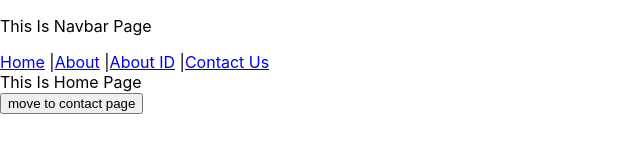
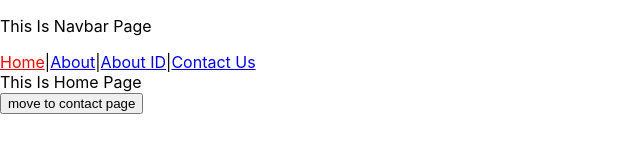
Before and after one commit to ankitanshu2020/React-Router, a React (Create React App) app in the folder routedemo/: page / in a window 1280 px wide. Shown: the top 160 px of the page, without its empty margins (0-640 px from the left). Built offline with nearby package versions, Linux system fonts and the light colour scheme; the HTML template or start-up script is replaced by a standard one.

Commit message:
navlink tutorial

```diff
--- a/routedemo/src/components/Navbar.js
+++ b/routedemo/src/components/Navbar.js
@@ -1,13 +1,35 @@
 import React from "react";
-import { Link, Outlet } from "react-router-dom";
+import { Link, NavLink, Outlet } from "react-router-dom";
 
 export default function Navbar() {
   return (
     <div>
       <p>This Is Navbar Page</p>
-      {/* do not use a tag(refreshes page), Link tag will not refresh page*/}
-      <Link to="/">Home</Link> |<Link to="/about">About</Link> |
-      <Link to="/about/123">About ID</Link> |
+      {/* navlink will make it like active */}
+      <NavLink
+        style={({ isActive }) => {
+          return { color: isActive ? "red" : "" };
+        }}
+        to="/">
+        Home
+      </NavLink>
+      |
+      <NavLink
+        style={({ isActive }) => {
+          return { color: isActive ? "red" : "" };
+        }}
+        to="/about">
+        About
+      </NavLink>
+      |
+      <NavLink
+        style={({ isActive }) => {
+          return { color: isActive ? "red" : "" };
+        }}
+        to="/about/123">
+        About ID
+      </NavLink>
+      |
       <Link to="/contact" state={{ topic: "ReactJs from Navbar" }}>
         Contact Us
       </Link>
```
